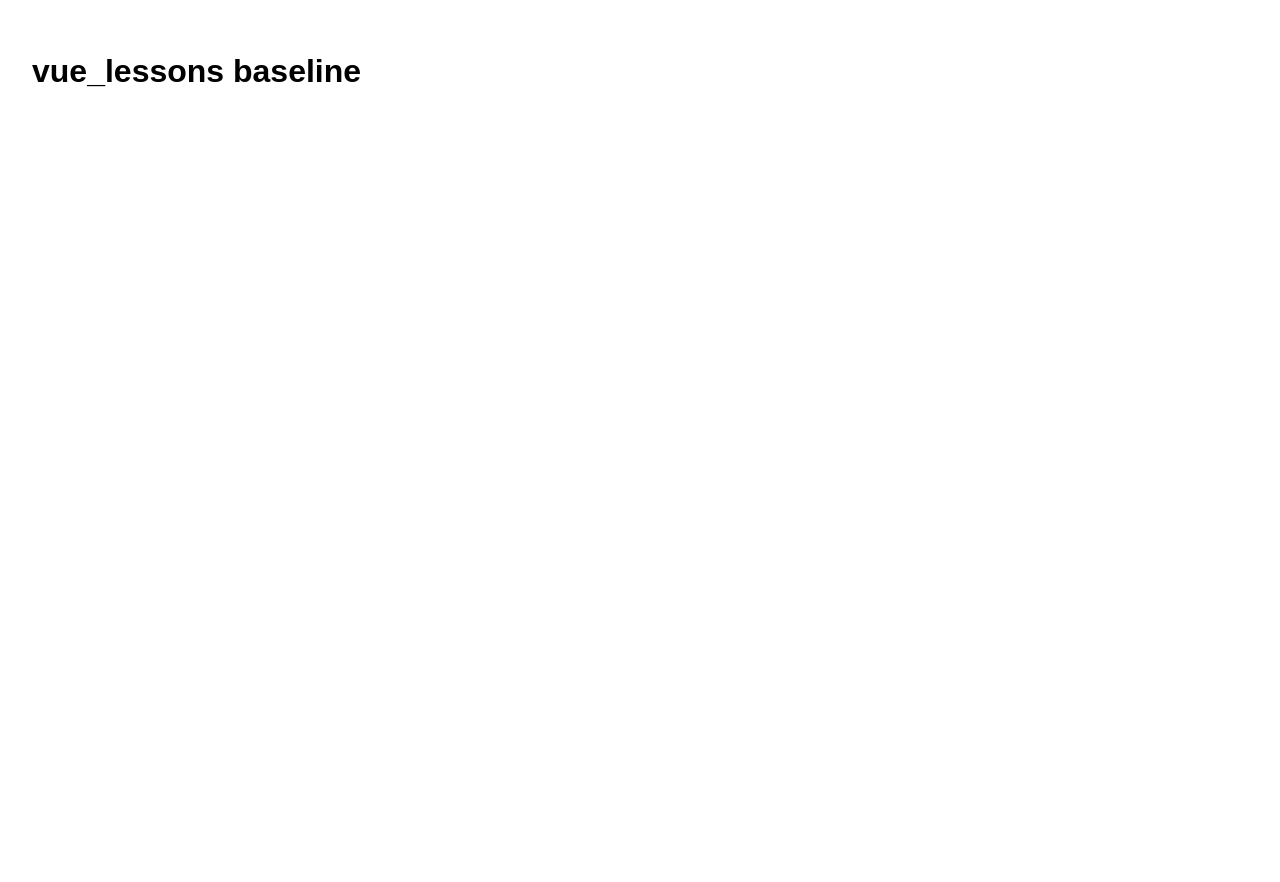
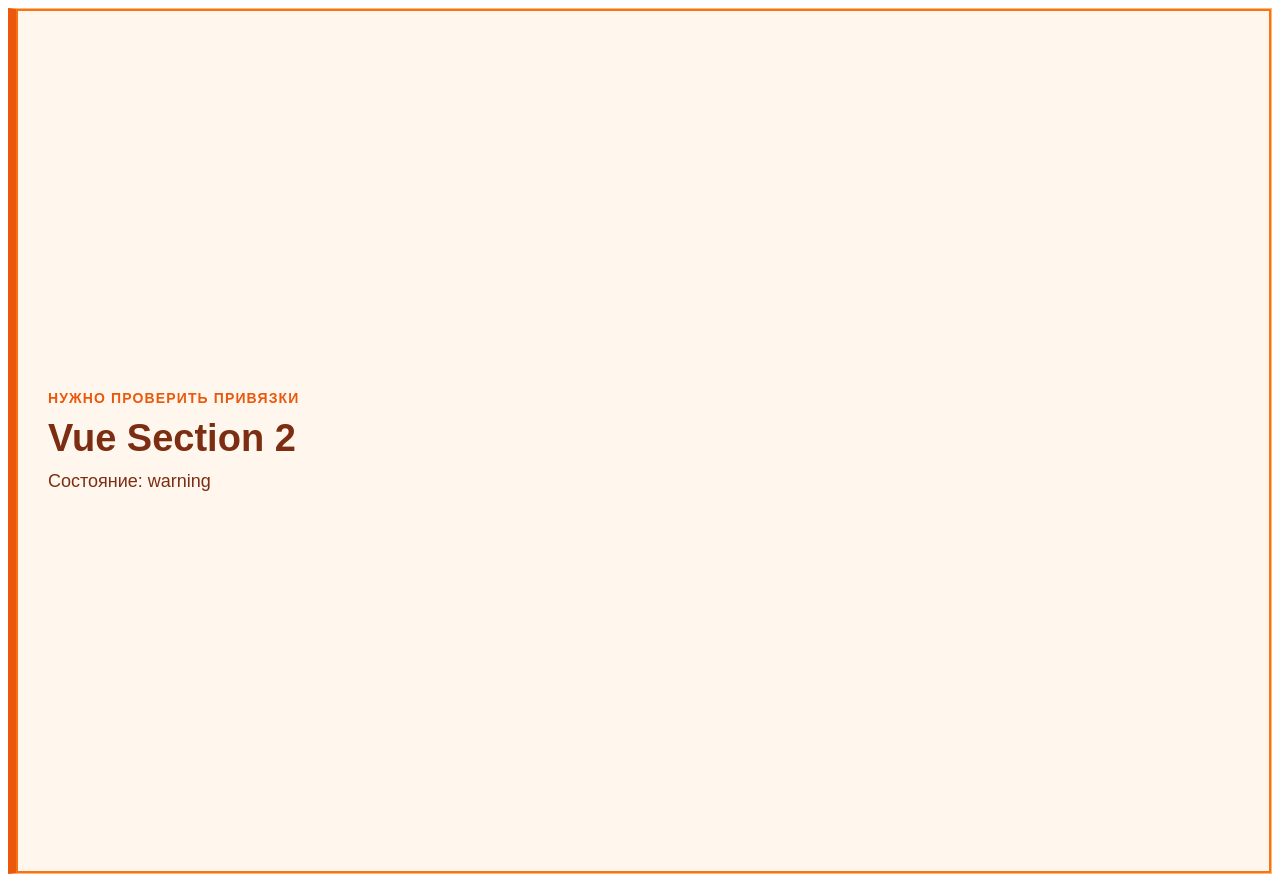
Before and after one commit to angularWorkshop/vue_lessons, a Vue app: page / in a window 1280 px wide. Before the commit the page ends 800 px from the top, so only its background shows below. Built offline with nearby package versions, Linux system fonts and the light colour scheme.

Commit message:
feat: add vue answer-topic-04-exercise-01-status-card-bindings solution

```diff
--- a/src/App.vue
+++ b/src/App.vue
@@ -1,16 +1,73 @@
 <script setup>
-const title = 'vue_lessons baseline';
+import { reactive } from 'vue';
+import { statusCardSeed } from './status-card-seed.js';
+
+const card = reactive({
+  ...statusCardSeed,
+});
 </script>
 
 <template>
-  <main class="app">
-    <h1>{{ title }}</h1>
-  </main>
+  <section
+    class="status-card"
+    :class="{
+      'status-card--warning': card.status === 'warning',
+      'status-card--pinned': card.isPinned,
+      'status-card--compact': card.isCompact,
+    }"
+    :data-status="card.status"
+    :aria-label="card.ariaLabel"
+  >
+    <p class="eyebrow">{{ card.statusLabel }}</p>
+    <h1>{{ card.title }}</h1>
+    <p>Состояние: {{ card.status }}</p>
+  </section>
 </template>
 
 <style scoped>
-.app {
-  padding: 24px;
+.status-card {
+  min-height: 100vh;
+  padding: 32px;
+  display: grid;
+  gap: 12px;
+  align-content: center;
+  background: #fff7ed;
+  color: #7c2d12;
+  border: 1px solid #fdba74;
   font-family: Arial, sans-serif;
 }
+
+.status-card--warning {
+  box-shadow: inset 0 0 0 2px #f97316;
+}
+
+.status-card--pinned {
+  border-left: 8px solid #ea580c;
+}
+
+.status-card--compact {
+  max-width: 520px;
+}
+
+.eyebrow {
+  margin: 0;
+  font-size: 14px;
+  font-weight: 700;
+  letter-spacing: 0.08em;
+  text-transform: uppercase;
+  color: #ea580c;
+}
+
+h1, p {
+  margin: 0;
+}
+
+h1 {
+  font-size: 38px;
+  line-height: 1.1;
+}
+
+p {
+  font-size: 18px;
+}
 </style>
--- /dev/null
+++ b/src/status-card-seed.js
@@ -0,0 +1,8 @@
+export const statusCardSeed = {
+  title: 'Vue Section 2',
+  status: 'warning',
+  statusLabel: 'Нужно проверить привязки',
+  isPinned: true,
+  isCompact: false,
+  ariaLabel: 'Карточка состояния секции Vue',
+};
```
Also changed, not shown: src/main.js (line endings or trailing spaces), 2 other files (tests, documents, lock files or other folders).
